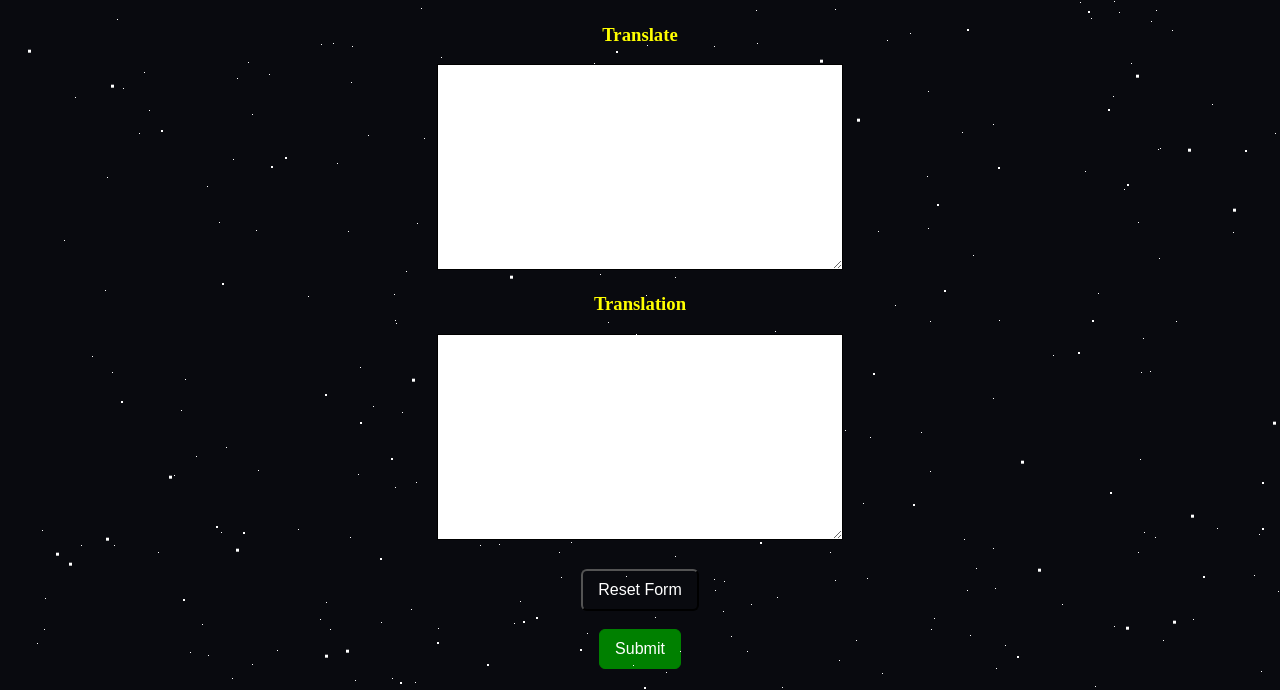
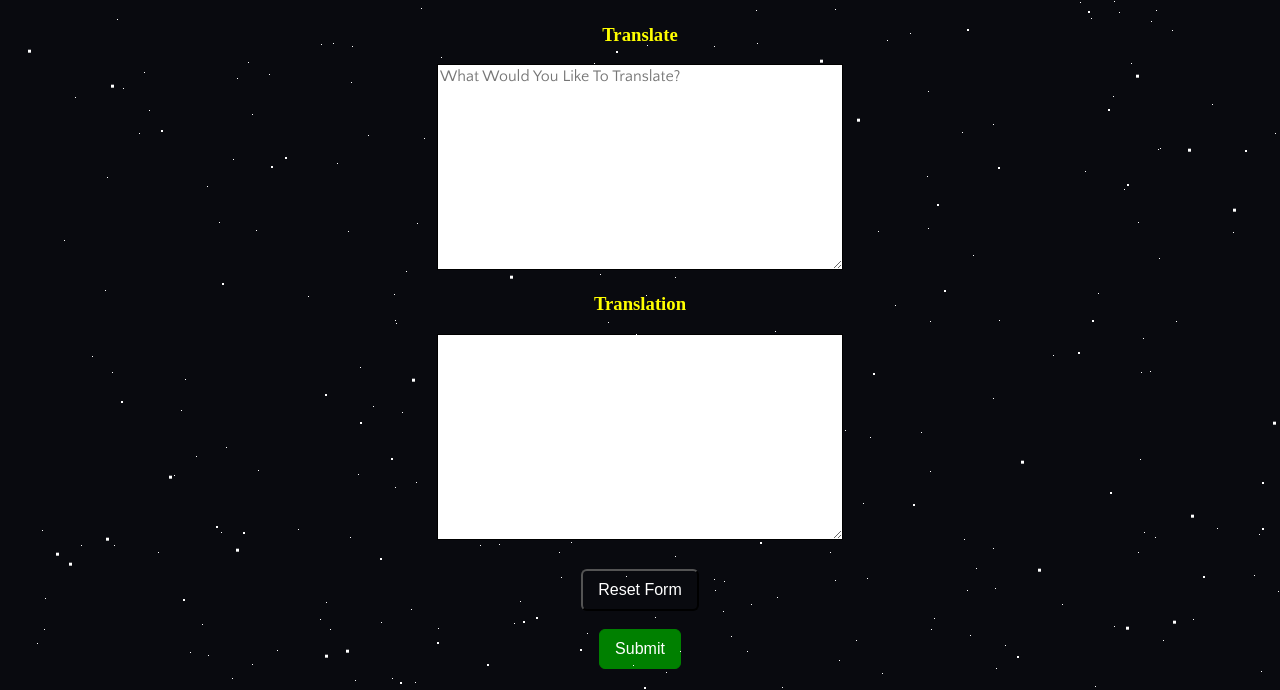
Before and after one commit to kconnelly86/translator, a website: page public/index.html in a window 1280 px wide. Shown: the part 91-781 px from the top of the page. Drawn offline with nearby package versions, Linux system fonts and the light colour scheme; no server answers.

Commit message:
added a placeholder into the translate text area

```diff
--- a/public/index.html
+++ b/public/index.html
@@ -21,7 +21,7 @@
     <form id="myForm">
       <div id="userinput">
         <h3 id="transh3">Translate</h3>
-        <textarea id="translate"></textarea>
+        <textarea id="translate" placeholder="What Would You Like To Translate?"></textarea>
       </div>
       <div id="response">
         <h3 id="transh3">Translation</h3>
```
